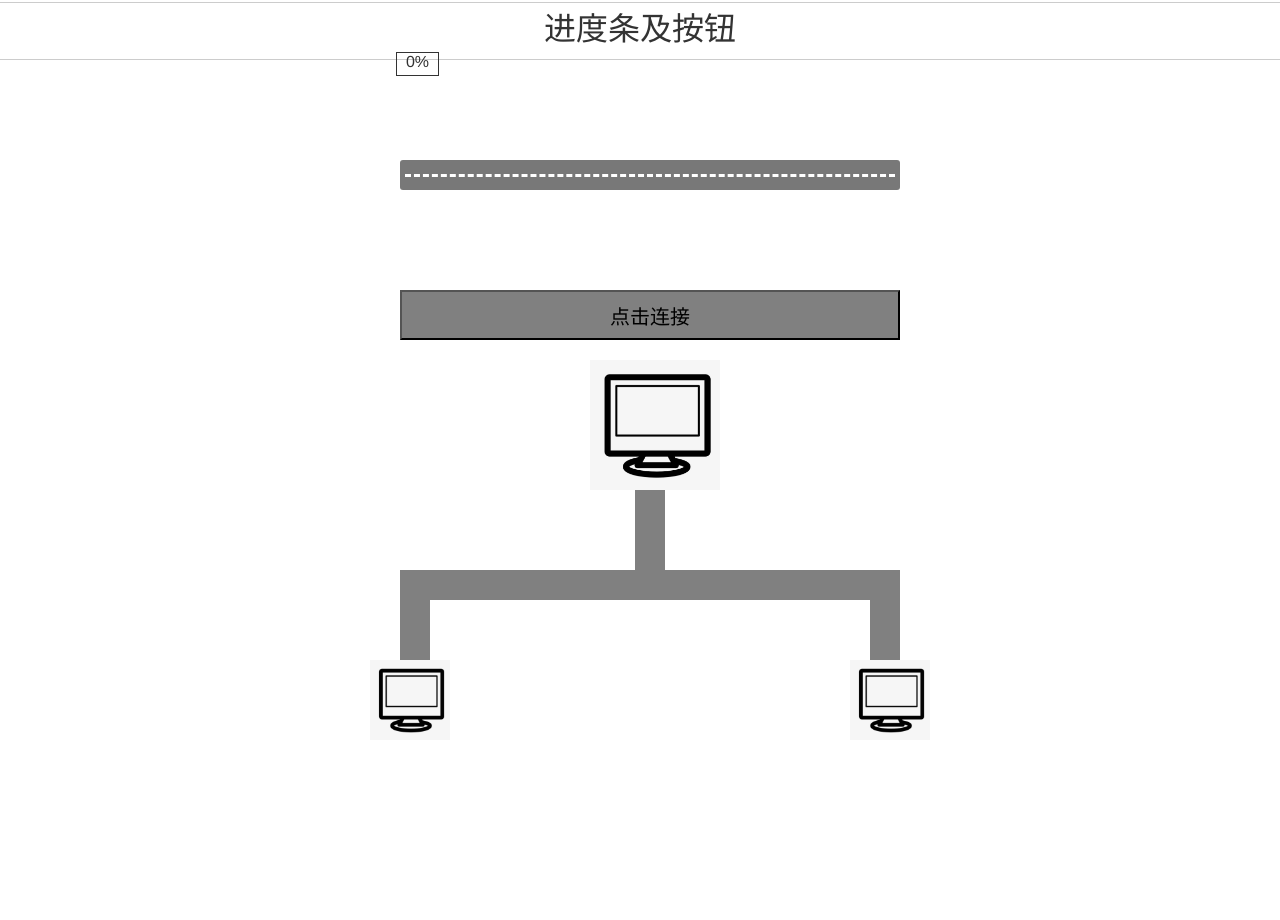
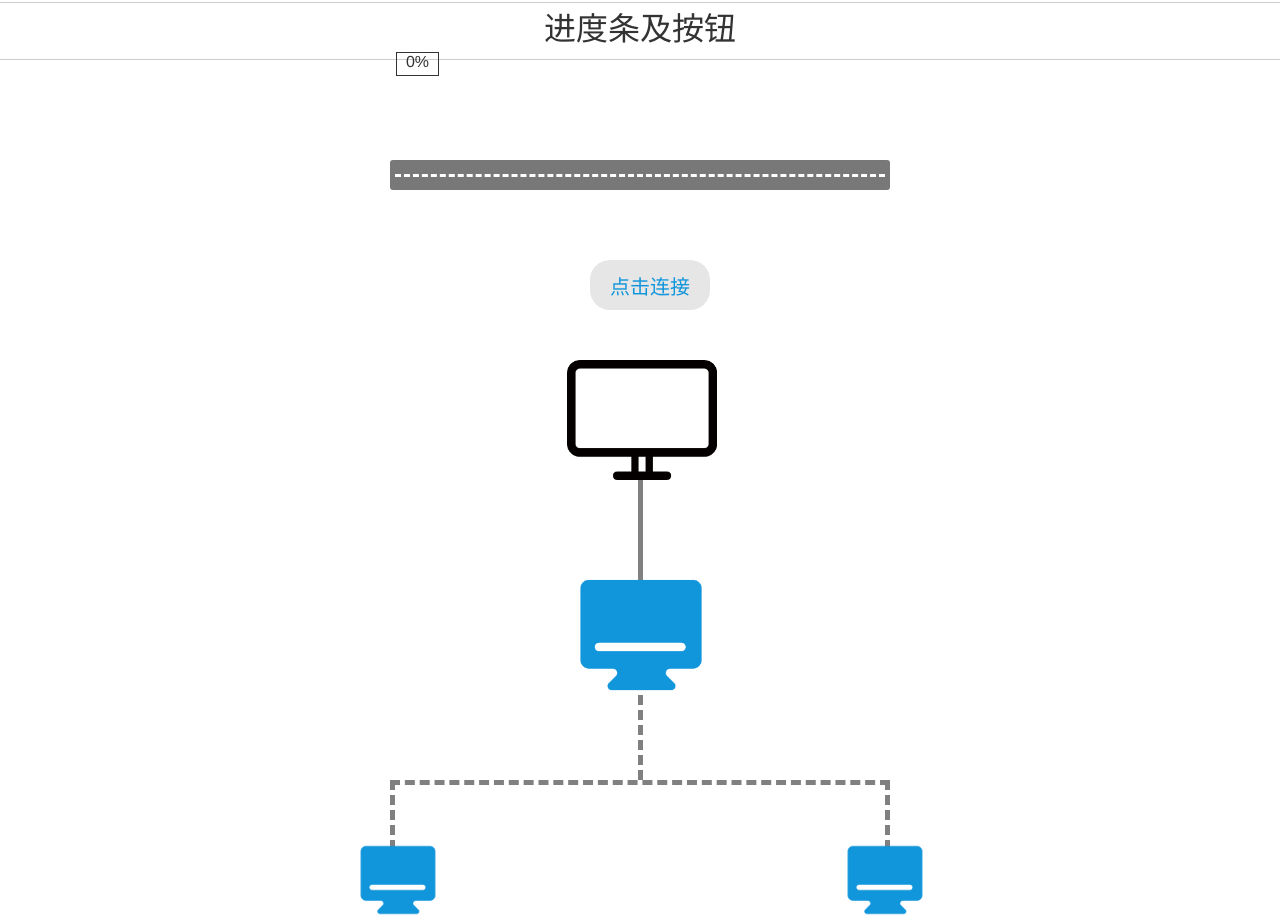
Before and after one commit to philhuan/DistributedContainerizedCloudComputingPlatform, a website: page dist/visualization.html in a window 1280 px wide. Shown: the part 518-1438 px from the top of the page. Before the commit the page ends 1258 px from the top, so only its background shows below. Drawn offline with Linux system fonts and the light colour scheme; a web font is replaced by a local one.

Commit message:
前端修改

```diff
--- a/dist/visualization.html
+++ b/dist/visualization.html
@@ -11,6 +11,10 @@
 	<link rel="stylesheet" href="css/base.css">
 	<link rel="stylesheet" href="css/home.css">
 		<style type="text/css">
+		@font-face {
+				font-family:pingfang;
+				src: url('PingFang Light.ttf');
+			}
 		.main{
             height: 30px;
             width:500px;
@@ -44,58 +48,77 @@
             top: 570px;
             text-align: center;
         }
+		.img4{
+			width:150px;
+			margin-left: 44.3%;
+			}
 		.img1{
 			width:130px;
-			margin-left: 590px;
+			margin-left: 45%;
 			margin-bottom: -20px;
 
 		}
 		.img2{
 			width:80px;
-			margin-left: 370px;
-			margin-top: -30px;
+			margin-left: 28%;
+			margin-top: -40px;
 			margin-bottom: -20px;
 		}
 		.img3{
 			width:80px;
-			margin-left:850px;
+			margin-left:66%;
 			margin-top: -60px;
 
 		}
-		.s1{
-			/*border:  30px solid black;*/
-			width:30px;
+		.s3{
+			width:5px;
 			height: 100px;
 			background-color:gray ;
+			margin: auto;
+			margin-bottom: -10px;
+		}
+
+		.s1{
+			border: 5px dashed gray;
+			width:5px;
+			border-bottom:none;
+			border-left:none;
+			height: 100px;
+			background-color:white ;
 			margin: auto;
 			margin-bottom: 0;
 		}
 		.s2{
-			border:30px solid gray;
-			border-bottom-color: white;
-			height:120px;
+			border:5px dashed gray;
+			border-bottom:none;
+			height:100px;
 			width: 500px;
 			margin: 0 auto;
 			/*padding 100px;*/
 			background-color: white;
 		}
 		.btn{
+			font-family: pingfang;
 			font-size:20px;
-			font-family: "新宋体";
-			width:500px;
+			width:120px;
 			height: 50px;
-			color:black;
-			background-color: gray;
+			color:rgb(18,150,219);
+			background-color: rgb(230,230,230);
+			border-radius:20px;
+			border:none;
+			outline:none;
+
 		}
 		.btn:hover{
-			background-color:green ;
+			background-color:gray ;
 		}
 		.div1{
-			margin-left: 400px;
-			margin-bottom:20px;
+		    margin-top:-30px;
+			margin-left: 590px;
+			margin-bottom:50px;
 		}
 		.box{
-			width:1300px;
+			width:100%;
 		}
 		</style>
 </head>
@@ -148,12 +171,13 @@
 		<div class="div1">
 			<button onclick="change()" class="btn">点击连接</button>
 		</div>
-
-		<img src="img/0.jpg" class="img1">
+		<img src="img/3.png" class="img4">
+		<div class="s3" id="s3"></div>
+		<img src="img/0.png" class="img1">
 		<div class="s1" id="s1"></div>
 		<div class="s2" id="s2"></div>
-		<img src="img/1.jpg" class="img2" onclick="imgchange()">
-		<img src="img/2.jpg" class="img3" onclick="imgchange()">
+		<img src="img/1.png" class="img2" onclick="imgchange()">
+		<img src="img/2.png" class="img3" onclick="imgchange()">
 		</div>
 <script type="text/javascript">
 			document.getElementsByClassName("data")[0].innerText = "0%";
@@ -179,10 +203,11 @@
 	        document.getElementsByClassName("data")[0].style.left=396+_width+"px";
 	        if(_data==100){
 					var color1=document.getElementById("s1");
-					color1.style.backgroundColor="green";
+					color1.style.borderColor="green";
 					var color2=document.getElementById("s2");
 					color2.style.borderColor="green";
-					color2.style.borderBottomColor="white";
+					var color3=document.getElementById("s3");
+					color3.style.backgroundColor="green";
 				}
 	    },100);
 			}
```
Also changed, not shown: dist/machinestate.html (+10 -14 lines), dist/taskdetail.html (+11 -16 lines), dist/taskstate.html (+10 -15 lines), dist/img/0.png (added), dist/img/1.png (added), dist/img/2.png (added), dist/img/3.png (added), 1 other file.
